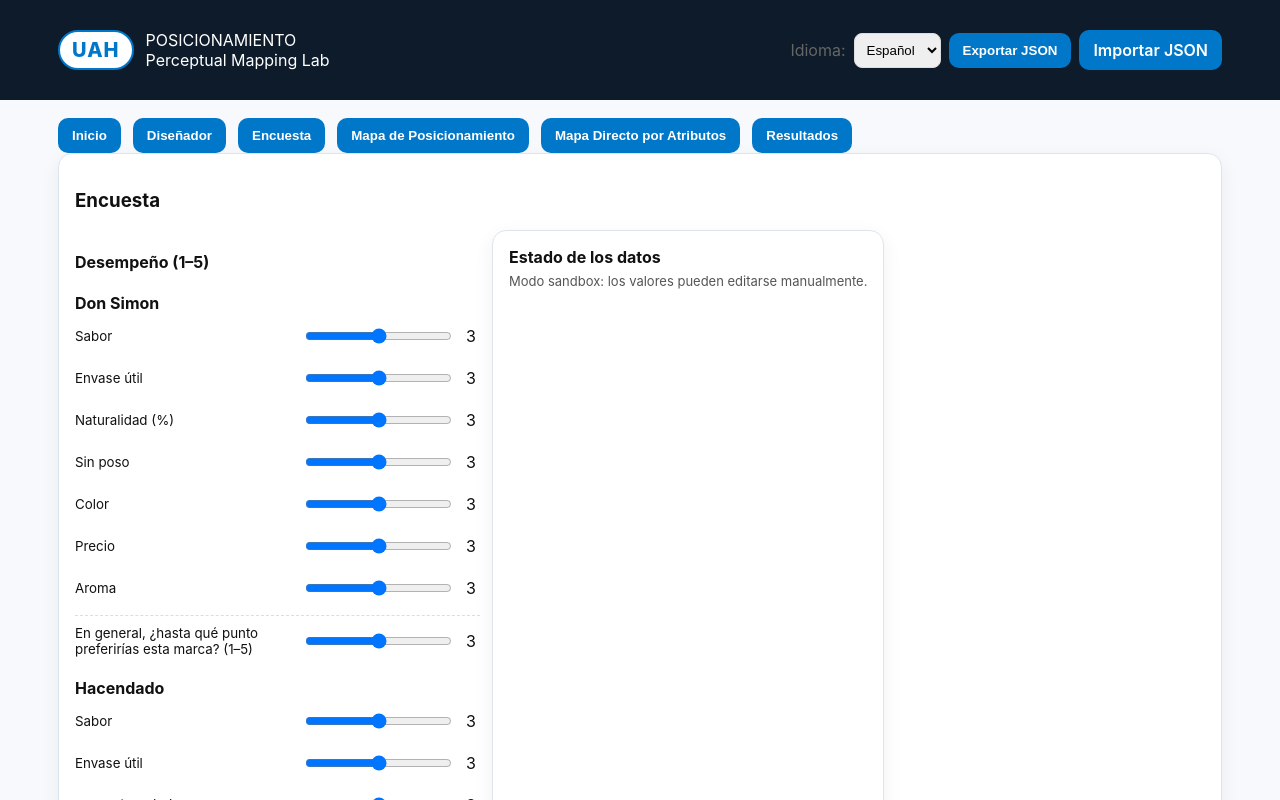
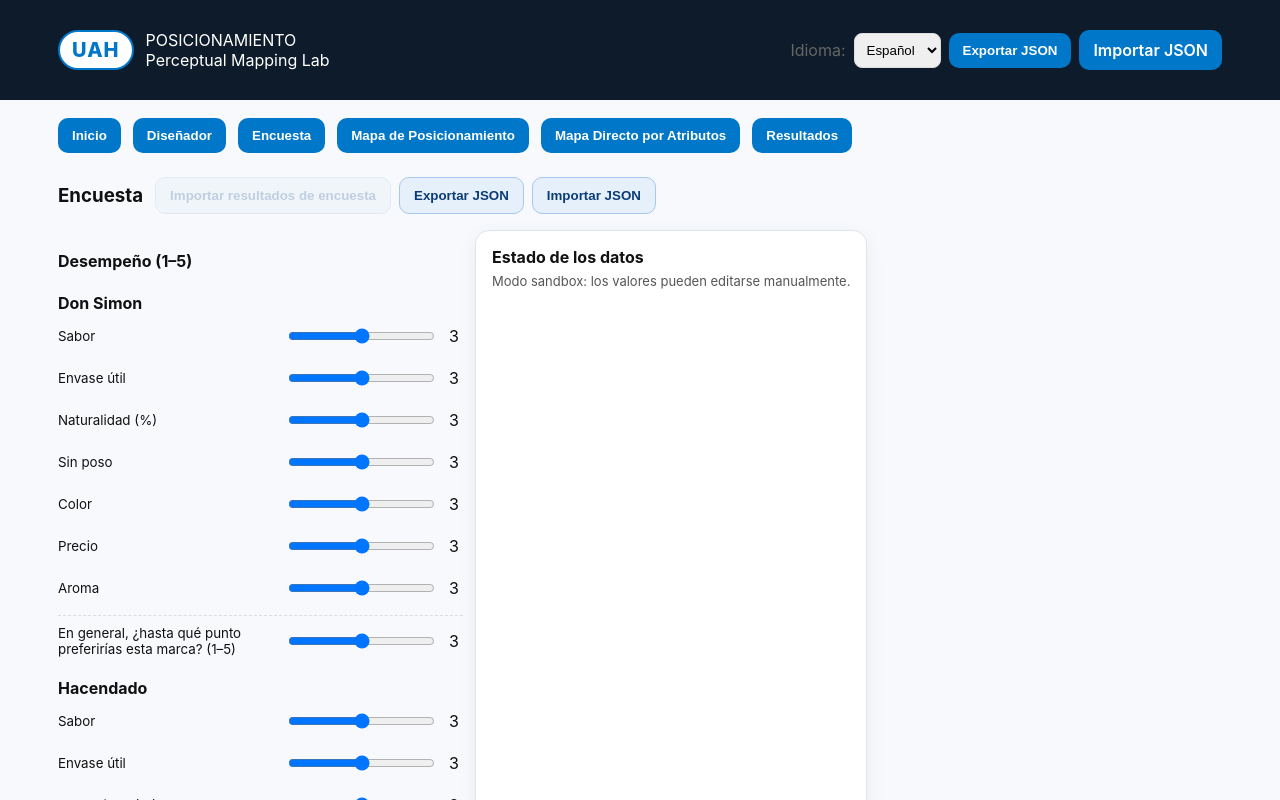
Before and after one commit to sergey-kazakov/posicionamiento-web-direct, a React (Vite) app: page / in a window 1280 px wide. Both pictures are taken after a click on the button "Encuesta". Shown: the top 800 px of the page. Built offline with nearby package versions, Linux system fonts and the light colour scheme.

Commit message:
Survey refactor: sandbox mode toolbar, data actions UI, improved spacing

```diff
--- a/src/pages/Survey.tsx
+++ b/src/pages/Survey.tsx
@@ -129,9 +129,65 @@ export function Survey() {
       : 'Overall, how much would you prefer this brand? (1–5)';
 
   return (
-    <div className="card">
-      <h3>{tr.survey}</h3>
+  <>
+    {/* --- SURVEY HEADER / TOOLBAR --- */}
+    <div style={{ marginTop: 24, marginBottom: 16 }}>
+      <div
+        style={{
+          display: "flex",
+          alignItems: "center",
+          gap: 12,
+          flexWrap: "wrap",
+        }}
+      >
+        <h3 style={{ margin: 0 }}>{tr.survey}</h3>
 
+        <div style={{ display: "flex", gap: 8, alignItems: "center", flexWrap: "wrap" }}>
+          {/* Import survey results (future) */}
+          <button
+            className="btn btn-soft"
+            disabled
+            title={
+              project.lang === "es"
+                ? "Importa resultados reales de una encuesta. Los valores se calculan automáticamente y no pueden editarse manualmente. El reset se realiza en la página de resultados."
+                : "Import real survey results. Values are calculated automatically and cannot be edited manually. Reset is available on the Results page."
+            }
+          >
+            {project.lang === "es"
+              ? "Importar resultados de encuesta"
+              : "Import survey results"}
+          </button>
+
+          {/* Export JSON */}
+          <button
+            className="btn btn-soft"
+            onClick={() => console.log("Export JSON (sandbox state)")}
+            title={
+              project.lang === "es"
+                ? "Guarda el estado actual del ejercicio para reutilizarlo o compartirlo."
+                : "Save the current exercise state to reuse or share it."
+            }
+          >
+            {project.lang === "es" ? "Exportar JSON" : "Export JSON"}
+          </button>
+
+          {/* Import JSON */}
+          <button
+            className="btn btn-soft"
+            onClick={() => console.log("Import JSON (sandbox state)")}
+            title={
+              project.lang === "es"
+                ? "Carga un estado guardado previamente y restaura los valores."
+                : "Load a previously saved state and restore the values."
+            }
+          >
+            {project.lang === "es" ? "Importar JSON" : "Import JSON"}
+          </button>
+        </div>
+      </div>
+    </div>
+
+      {/* --- MAIN GRID --- */}
       <div className="grid">
         {/* Блок performance + preference */}
         <div>
@@ -157,6 +213,7 @@ export function Survey() {
                       max={5}
                       step={1}
                       value={v}
+                      disabled={hasImportedData}
                       onChange={(e) => setPerfValue(b.name, a.id, parseInt(e.target.value))}
                     />
                     <span style={{ width: 18, textAlign: 'center' }}>{v}</span>
@@ -182,6 +239,7 @@ export function Survey() {
                   max={5}
                   step={1}
                   value={pref[b.name] ?? 3}
+                  disabled={hasImportedData}
                   onChange={(e) => setPrefValue(b.name, parseInt(e.target.value))}
                 />
                 <span style={{ width: 18, textAlign: 'center' }}>{pref[b.name] ?? 3}</span>
@@ -228,6 +286,6 @@ export function Survey() {
           {tr.submit}
         </button> */}
       </div>
-    </div>
+    </>
   );
 }
--- a/src/style.css
+++ b/src/style.css
@@ -52,6 +52,22 @@ footer .container {
   border-radius:10px;
   cursor:pointer;
   font-weight:600;
+}
+
+.btn-soft {
+  background: #E6F0FB;
+  color: #0B3C78;
+  border: 1px solid #A7C7ED;
+}
+
+.btn-soft:hover:not(:disabled) {
+  background: #D6E8FA;
+}
+
+.btn-soft:disabled {
+  background: #EDF3FA;
+  color: #9BB3CF;
+  border-color: #D6E0EE;
 }
 
 .btn:hover { background:#0066CC; }
```
